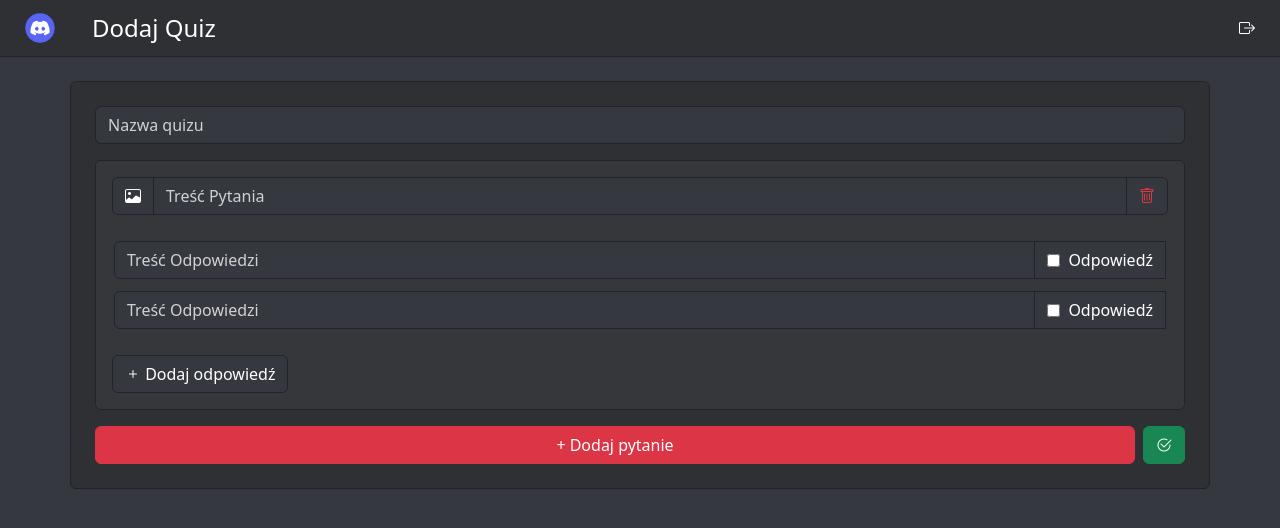
After one commit to tentegess/QuizBot, a FastAPI app: template templates/make_quiz.html in a window 1280 px wide. The commit adds this page. Shown: the top 528 px of the page. Run offline with FastAPI, Linux system fonts and the light colour scheme; the template is opened without the code that fills it, so the values that code supplies are empty; some libraries are stand-ins or nearby versions.

Commit message:
Quiz maker backend

```diff
--- a/config/config.py
+++ b/config/config.py
@@ -1,12 +1,11 @@
-import asyncio
 import os
 from motor.motor_asyncio import AsyncIOMotorClient
 from dotenv import load_dotenv
+import asyncio
 
 load_dotenv()
 uri = os.environ.get('DB_CONNECTION_STRING')
 
-# Create a new client and connect to the server
 client = AsyncIOMotorClient(uri)
 client.get_io_loop = asyncio.get_event_loop
 
@@ -17,9 +16,8 @@ question_collection = db['Questions']
 game_collection = db['Games']
 answer_collection = db['Answers']
 
-# Send a ping to confirm a successful connection
 try:
     client.admin.command('ping')
     print("Pinged your deployment. You successfully connected to MongoDB!")
 except Exception as e:
-    print(e)
+    print(f"Failed to connect: {e}")
--- a/model/game_model.py
+++ b/model/game_model.py
@@ -1,11 +1,9 @@
 from pydantic import BaseModel
 from bson import ObjectId
 from datetime import datetime
-from typing import List, Optional
+from typing import List
 
 class GameModel(BaseModel):
     quiz_id: ObjectId
     players: List[int]
-    current_question_index: int
     started_at: datetime
-    finished_at: Optional[datetime]
--- /dev/null
+++ b/model/option_model.py
@@ -0,0 +1,6 @@
+from pydantic import BaseModel
+
+
+class OptionModel(BaseModel):
+    option: str
+    is_correct: bool
--- a/static/css/base.css
+++ b/static/css/base.css
@@ -1,5 +1,10 @@
 body {
     background-color: #35393f;
+}
+
+.img-nav{
+    height: 40px;
+    width: auto;
 }
 
 .img-animation{
@@ -10,8 +15,27 @@ body {
     animation: rotate-speed 2s cubic-bezier(0.25, 0.1, 0.25, 1) infinite;
 }
 
-.nav-c{
+.nav-c, .color-d{
     background-color: #2E3034;
+}
+
+.color-m{
+    background-color: #35393f;
+}
+
+.color-m::placeholder {
+    color: #d1d1d1;
+}
+
+.color-m:focus {
+    color: #d1d1d1;
+    background-color: inherit;
+    outline: none;
+    box-shadow: none;
+}
+
+.color-l{
+    background-color: #35373b;
 }
 
 @keyframes rotate-speed {
@@ -25,7 +49,3 @@ body {
         transform: rotate(360deg);
     }
 }
-
-.logout-btn:hover i{
-    color: red !important;  /* Utrzymuje biały kolor ikony */
-}
--- /dev/null
+++ b/static/css/quiz_edytor.css
@@ -0,0 +1,54 @@
+.logout-btn:hover i{
+    color: red !important;
+}
+
+.card {
+    background-color: #2E3034;
+    border-color: #000;
+}
+
+.card {
+    box-shadow: none;
+    overflow: hidden;
+}
+
+.border-custom{
+    border: 2px solid transparent;
+    border-radius: 10px;
+}
+
+.green-border{
+    border-color: green !important;
+    transition: border-color 0.3s ease;
+}
+
+.clickable-icon{
+    cursor: pointer;
+}
+
+input[type="checkbox"] {
+    accent-color: green !important;
+}
+
+input[type="checkbox"]:checked {
+    background-color: green !important;
+    border-color: green !important;
+}
+
+.test {
+    position: relative;
+}
+
+.test2 {
+    position: absolute;
+    top: 0;
+    right: 0;
+    background: rgba(255, 255, 255, 0.7);
+    border-radius: 50%;
+    cursor: pointer;
+    width: 30px;
+    height: 30px;
+    display: flex;
+    justify-content: center;
+    align-items: center;
+}
--- /dev/null
+++ b/static/js/quiz_edytor.js
@@ -0,0 +1,312 @@
+const addQuestionButton = document.getElementById('addQuestionButton');
+const questionsContainer = document.getElementById('questionsContainer');
+const saveButton = document.getElementById('saveButton');
+
+document.addEventListener('DOMContentLoaded', function () {
+    createQuestionCard();
+})
+
+function createQuestionCard() {
+    const questionCard = document.createElement('div');
+    questionCard.classList.add('card', 'mb-3', 'border-dark');
+    questionCard.innerHTML = `
+            <div class="card-body color-l">
+                <div class="mb-3">
+                    <div class="input-group mb-4">
+                        <span class="input-group-text color-m border-dark text-white clickable-icon">
+                            <i class="bi bi-image"></i>
+                            <input type="file" class="file-input d-none" accept="image/*">
+                        </span>
+
+                        <span class="btn color-m border-dark text-white show-image-btn clickable-icon d-none">
+                            <i class="bi bi-search text-white"></i>
+                        </span>
+
+                        <input type="text" class="form-control color-m border-dark text-white" placeholder="Treść Pytania">
+                        <span class="input-group-text color-m border-dark text-danger clickable-icon delete-icon">
+                            <i class="bi bi-trash"></i>
+                        </span>
+                    </div>
+
+                    <div class="input-group mb-2 border-custom">
+                        <input type="text" class="form-control text-white color-m border-dark" placeholder="Treść Odpowiedzi">
+                        <div class="input-group-text text-white color-m border-dark">
+                            <input type="checkbox" aria-label="Correct Answer" class="me-2 answer-checkbox">
+                            Odpowiedź
+                        </div>
+                        <span class="input-group-text color-m border-dark text-danger clickable-icon delete-answer-icon">
+                            <i class="bi bi-trash"></i>
+                        </span>
+                    </div>
+                    <div class="input-group mb-2 border-custom">
+                        <input type="text" class="form-control text-white color-m border-dark" placeholder="Treść Odpowiedzi">
+                        <div class="input-group-text text-white color-m border-dark">
+                            <input type="checkbox" aria-label="Correct Answer" class="me-2 answer-checkbox">
+                            Odpowiedź
+                        </div>
+                        <span class="input-group-text color-m border-dark text-danger clickable-icon delete-answer-icon">
+                            <i class="bi bi-trash"></i>
+                        </span>
+                    </div>
+                </div>
+
+                <span class="btn color-m border-dark text-white mt-2 add-answer-btn clickable-icon">
+                    <i class="bi bi-plus"></i> Dodaj odpowiedź
+                </span>
+            </div>
+    `;
+    questionsContainer.appendChild(questionCard);
+
+    const addAnswerButton = questionCard.querySelector('.add-answer-btn');
+    addAnswerButton.addEventListener('click', () => {
+        addAnswer(questionCard);
+    });
+
+    setupDeleteAnswer(questionCard);
+    toggleAddAnswerButton(questionCard);
+    imgTransfer(questionCard);
+    removeQuestion(questionCard);
+    chooseAnswer(questionCard);
+
+    const removeImageBtn = questionCard.querySelector('.show-image-btn');
+    removeImageBtn.addEventListener('click', () => {
+        removeImage(questionCard);
+    })
+}
+
+function addAnswer(questionCard) {
+    const answerContainer = questionCard.querySelector('.mb-3');
+
+    const newAnswerGroup = document.createElement('div');
+    newAnswerGroup.classList.add('input-group', 'mb-2', 'border-custom');
+
+    newAnswerGroup.innerHTML = `
+        <input type="text" class="form-control text-white color-m border-dark" placeholder="Treść Odpowiedzi">
+        <div class="input-group-text text-white color-m border-dark">
+            <input type="checkbox" aria-label="Correct Answer" class="me-2 answer-checkbox">
+            Odpowiedź
+        </div>
+        <span class="input-group-text color-m border-dark text-danger clickable-icon delete-answer-icon">
+            <i class="bi bi-trash"></i>
+        </span>
+    `;
+
+    const lastAnswerGroup = answerContainer.querySelector('.input-group.mb-2:last-of-type');
+
+    if (lastAnswerGroup) {
+        lastAnswerGroup.after(newAnswerGroup);
+    } else {
+        answerContainer.prepend(newAnswerGroup);
+    }
+
+    chooseAnswer(questionCard);
+    toggleAddAnswerButton(questionCard);
+    setupDeleteAnswer(questionCard);
+}
+
+function setupDeleteAnswer(questionCard) {
+    const deleteIcons = questionCard.querySelectorAll('.delete-answer-icon');
+
+    deleteIcons.forEach(icon => {
+        icon.addEventListener('click', () => {
+            const answerGroups = questionCard.querySelectorAll('.input-group.mb-2');
+
+            if (answerGroups.length > 2) {
+                icon.closest('.input-group').remove();
+                toggleAddAnswerButton(questionCard);
+            }
+        });
+    });
+}
+
+function chooseAnswer(questionCard){
+    const checkboxes = questionCard.querySelectorAll('.answer-checkbox');
+    checkboxes.forEach(checkbox => {
+        checkbox.addEventListener('change', (event) => {
+            const inputGroup = event.target.closest('.input-group');
+
+            if (event.target.checked) {
+                inputGroup.classList.add('green-border');
+
+                checkboxes.forEach(otherCheckbox => {
+                    if (otherCheckbox !== event.target) {
+                        otherCheckbox.checked = false;
+                        const otherInputGroup = otherCheckbox.closest('.input-group');
+                        otherInputGroup.classList.remove('green-border');
+                    }
+                });
+            } else {
+                inputGroup.classList.remove('green-border');
+            }
+        });
+    });
+}
+
+function removeQuestion(questionCard){
+    const deleteButton = questionCard.querySelector('.delete-icon');
+    deleteButton.addEventListener('click', () => {
+        if (questionsContainer.children.length > 1) {
+            questionCard.remove();
+        }
+    });
+}
+
+function imgTransfer(questionCard) {
+    const imageIcon = questionCard.querySelector('.clickable-icon');
+    const fileInput = questionCard.querySelector('.file-input');
+    const showImageBtn = questionCard.querySelector('.show-image-btn');
+    const defaultIcon = '<i class="bi bi-search text-white"></i>';
+    const hoverIcon = '<i class="bi bi bi-trash text-danger"></i>';
+
+    imageIcon.addEventListener('click', () => {
+        fileInput.click();
+    });
+
+    fileInput.addEventListener('change', (event) => {
+        const file = event.target.files[0];
+
+        if (file) {
+            const reader = new FileReader();
+            reader.onload = function (e) {
+                showImageBtn.classList.remove('d-none');
+
+                showImageBtn.setAttribute(
+                    'title',
+                    `<img src="${e.target.result}" class="img-fluid" style="max-width: 200px; max-height: 200px;" />`
+                );
+
+                if (showImageBtn._tooltip) {
+                    showImageBtn._tooltip.dispose();
+                }
+
+                const tooltip = new bootstrap.Tooltip(showImageBtn, {
+                    html: true,
+                    placement: 'right',
+                    trigger: 'hover',
+                });
+
+                showImageBtn._tooltip = tooltip;
+            };
+
+            reader.readAsDataURL(file);
+        }
+    });
+
+    showImageBtn.addEventListener('mouseenter', () => {
+        showImageBtn.innerHTML = hoverIcon;
+    });
+
+    showImageBtn.addEventListener('mouseleave', () => {
+        showImageBtn.innerHTML = defaultIcon;
+    });
+}
+
+
+function removeImage(questionCard) {
+    const showImageBtn = questionCard.querySelector('.show-image-btn');
+    const fileInput = questionCard.querySelector('.file-input');
+
+    showImageBtn.classList.add('d-none');
+
+    fileInput.value = '';
+}
+
+function toggleAddAnswerButton(questionCard) {
+    const addAnswerButton = questionCard.querySelector('.add-answer-btn');
+    const answerGroups = questionCard.querySelectorAll('.input-group.mb-2');
+
+    if (answerGroups.length >= 4) {
+        addAnswerButton.style.display = 'none';
+    } else {
+        addAnswerButton.style.display = 'inline-block';
+    }
+
+    if (answerGroups.length <= 2) {
+        questionCard.querySelectorAll('.delete-answer-icon').forEach(icon => {
+            icon.style.display = 'none';
+        });
+    } else {
+        questionCard.querySelectorAll('.delete-answer-icon').forEach(icon => {
+            icon.style.display = 'inline-block';
+        });
+    }
+}
+
+addQuestionButton.addEventListener('click', () => {
+    createQuestionCard();
+});
+
+saveButton.addEventListener('click', () => {
+    const quizTitle = document.getElementById('quizTitle').value;
+    const questions = [];
+    const formData = new FormData();
+
+    let isValid = true;
+    if (!quizTitle.trim()) {
+        alert('Tytuł quizu nie może być pusty!');
+        isValid = false;
+    }
+
+    document.querySelectorAll('#questionsContainer .card').forEach((card, index) => {
+        const questionText = card.querySelector('input[type="text"]').value;
+        const answers = [];
+
+        const fileInput = card.querySelector('.file-input');
+        const imageFile = fileInput.files[0] || null;
+
+        if (!questionText.trim()) {
+            alert(`Treść pytania ${index + 1} jest pusta!`);
+            isValid = false;
+        }
+
+        if (imageFile) {
+            formData.append('files', imageFile);
+        }
+
+        card.querySelectorAll('.input-group.mb-2').forEach(group => {
+            const answerText = group.querySelector('input[type="text"]').value;
+            const isCorrect = group.querySelector('input[type="checkbox"]').checked;
+
+            if (!answerText.trim()) {
+                alert(`Treść odpowiedzi w pytaniu ${index + 1} jest pusta!`);
+                isValid = false;
+            }
+
+            answers.push({ content: answerText, is_correct: isCorrect });
+        });
+
+        if (!answers.some(answer => answer.is_correct)) {
+            alert(`Pytanie ${index + 1} musi mieć przynajmniej jedną poprawną odpowiedź.`);
+            isValid = false;
+        }
+
+        if(isValid) {
+            questions.push({
+                content: questionText,
+                image_url: imageFile ? `file_${index}` : null,
+                answers: answers
+            });
+        }
+    });
+
+    if (!isValid) {
+        return;
+    }
+
+    formData.append('title', quizTitle);
+
+    formData.append('questions', JSON.stringify(questions));
+
+    fetch('/quiz/add', {
+        method: 'POST',
+        body: formData,
+    })
+    .then(response => {
+        if (response.ok) {
+            alert('Quiz został zapisany!');
+        } else {
+            alert('Wystąpił błąd podczas zapisu quizu.');
+        }
+    })
+    .catch(error => console.error('Błąd:', error));
+});
--- a/templates/guilds.html
+++ b/templates/guilds.html
@@ -25,5 +25,4 @@
         {% endfor %}
     </div>
 </div>
-</body>
 {% endblock %}
--- /dev/null
+++ b/templates/make_quiz.html
@@ -0,0 +1,36 @@
+{% extends "base.html" %}
+
+{% block head %}
+    <link rel="stylesheet" href="{{ url_for('static', path='css/quiz_edytor.css') }}">
+{% endblock %}
+
+{% block navbar %}
+    {% include "navbar.html" %}
+{% endblock %}
+
+{% block content %}
+<div class="container p-4 color-d rounded border border-dark">
+    <form>
+        <div class="mb-3">
+            <input type="text" class="form-control text-white color-m border-dark" id="quizTitle" placeholder="Nazwa quizu">
+        </div>
+
+        <!-- Sekcja pytań -->
+        <div id="questionsContainer">
+
+        </div>
+
+        <div class="d-flex gap-2">
+            <button type="button" id="addQuestionButton" class="btn btn-danger flex-grow-1">
+                + Dodaj pytanie
+            </button>
+            <button type="button" id="saveButton" class="btn btn-success d-flex align-items-center">
+                <i class="bi bi-check2-circle"></i>
+            </button>
+        </div>
+
+    </form>
+</div>
+
+<script src="{{ url_for('static', path='js/quiz_edytor.js') }}"></script>
+{% endblock %}
--- a/templates/navbar.html
+++ b/templates/navbar.html
@@ -1,16 +1,16 @@
 <nav class="navbar navbar-expand-lg nav-c border-bottom border-dark mb-4">
     <div class="container-fluid">
         <a class="navbar-brand d-flex align-items-center p-0 btn-animation" href="/">
-            <img src="{{ url_for('static', path='images/discord_icon.png') }}" alt="Logo" class="navbar-logo img-animation me-2" style="height: 40px; width: auto;">
+            <img src="{{ url_for('static', path='images/discord_icon.png') }}" alt="Logo" class="navbar-logo img-animation me-2 img-nav">
         </a>
 
-        <a class="navbar-brand d-flex align-items-center p-0 btn-animation text-white" href="/quiz_redirect">
-            <span class="fs-4">Quiz</span>
+        <a class="navbar-brand d-flex align-items-center p-0 btn-animation text-white" href="/new-quiz">
+            <span class="fs-4">Dodaj Quiz</span>
         </a>
 
-        <div class="d-flex align-items-center ms-auto logout-btn ">
+        <div class="d-flex align-items-center ms-auto logout-btn">
             <a href="/logout" class="btn d-flex align-items-center ">
-                <i class="bi bi-power text-white"></i>
+                <i class="bi bi-box-arrow-right text-white"></i>
             </a>
         </div>
     </div>
--- a/utils/auth.py
+++ b/utils/auth.py
@@ -1,7 +1,7 @@
 import os
 from datetime import datetime, timezone, timedelta
 import aiohttp
-from bson import ObjectId
+from bson.objectid import ObjectId
 from dotenv import load_dotenv
 from config.config import session_collection
 
```
Also changed, not shown: model/question_model.py (+7 -4 lines), model/quiz_model.py (+6 -2 lines), routes/main.py (+73 -10 lines), utils/validate_quiz.py (added, +23 -0 lines).
